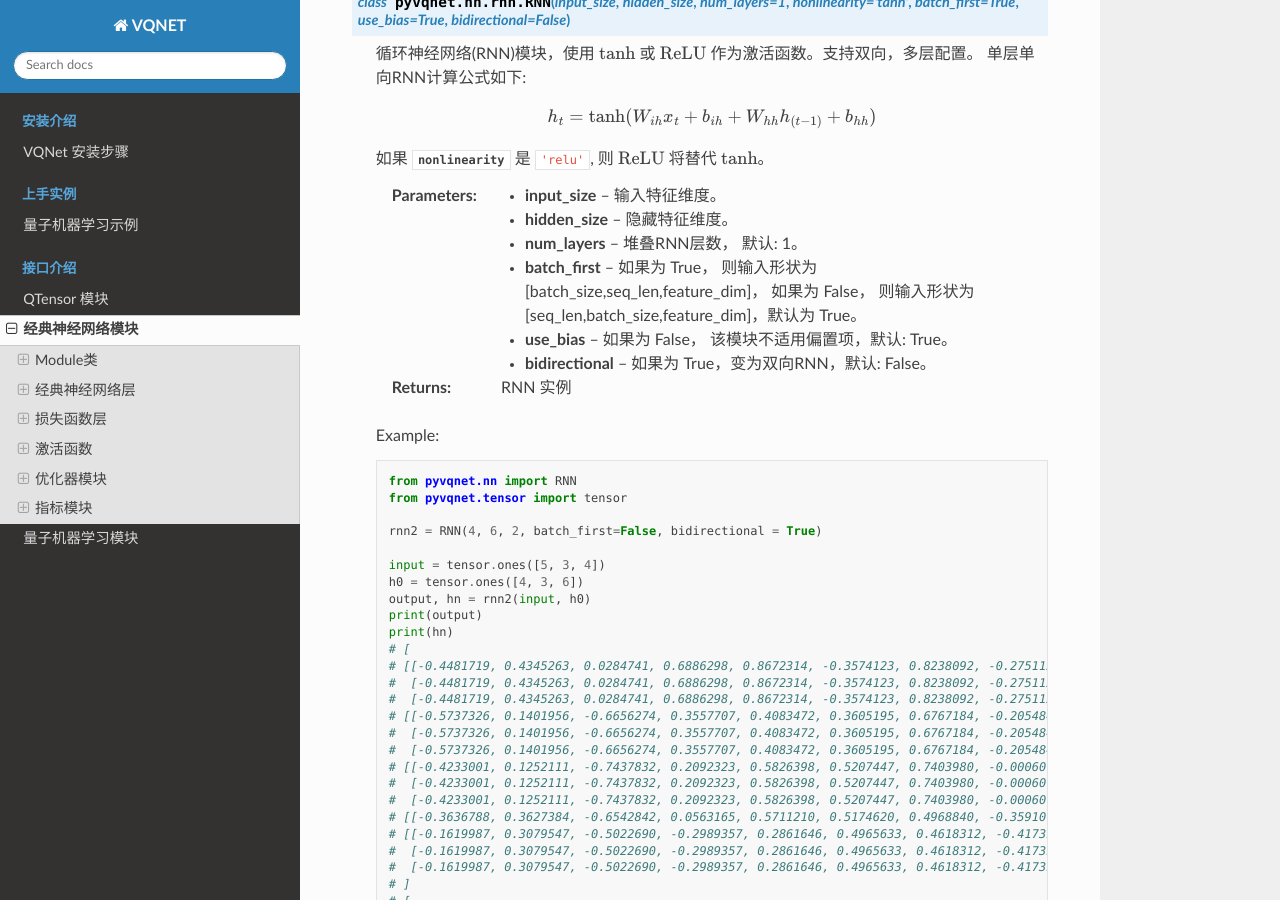
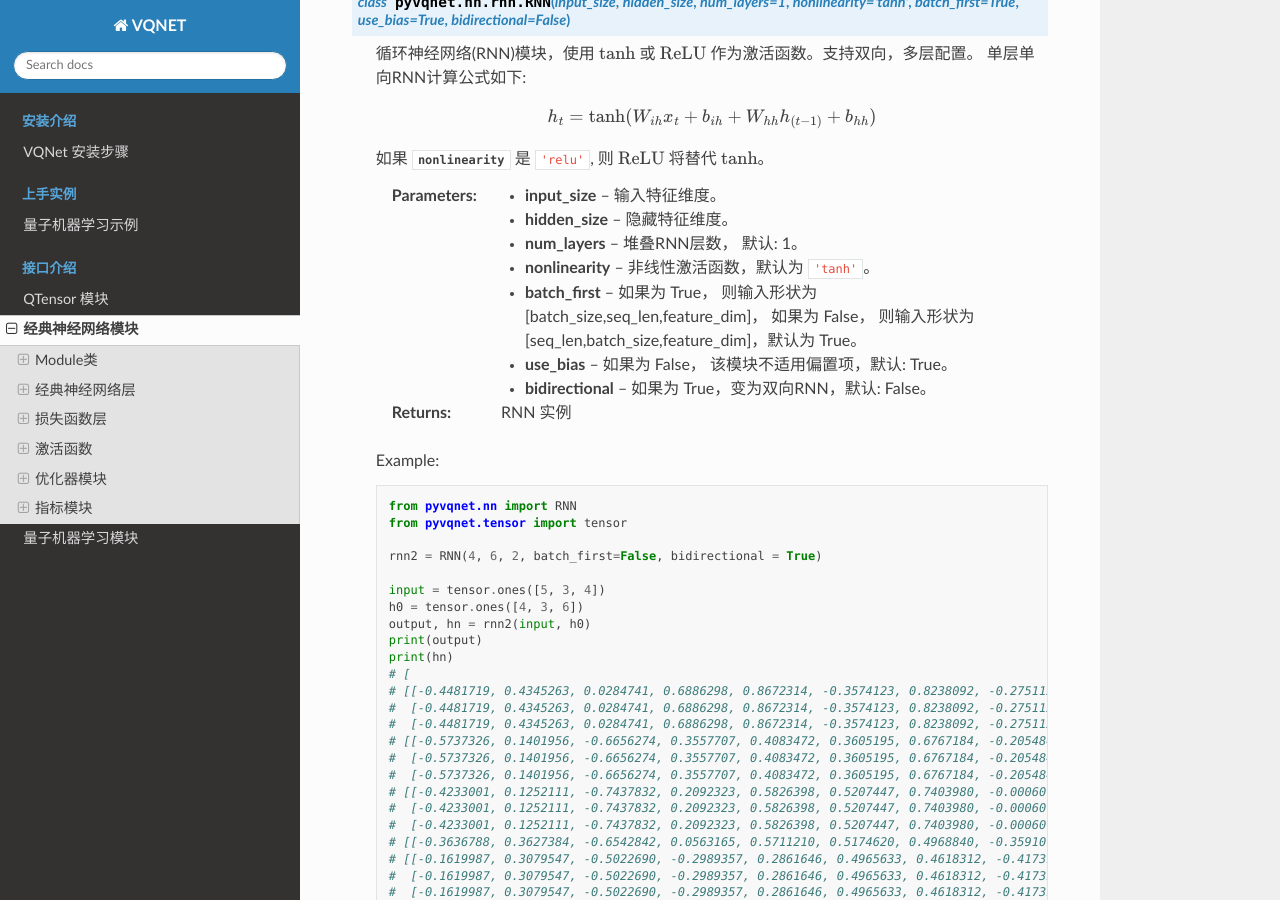
Before and after one commit to OriginQ/VQNET2.0-tutorial, a Sphinx documentation site: the page built from source/rst/nn.rst, in a window 1280 px wide and 900 px high, scrolled down 18596 px. Built offline with Sphinx 7.4.7 and the Read the Docs theme 2.0.0, drawn with Linux system fonts in a browser that asks for light colours.

Commit message:
[ref] add nonlinearity for rnn

```diff
--- a/source/rst/nn.rst
+++ b/source/rst/nn.rst
@@ -960,6 +960,7 @@ RNN
     :param input_size: 输入特征维度。
     :param hidden_size:  隐藏特征维度。
     :param num_layers: 堆叠RNN层数， 默认: 1。
+    :param nonlinearity: 非线性激活函数，默认为 ``'tanh'``。
     :param batch_first: 如果为 True， 则输入形状为 [batch_size,seq_len,feature_dim]，
      如果为 False， 则输入形状为 [seq_len,batch_size,feature_dim]，默认为 True。
     :param use_bias: 如果为 False， 该模块不适用偏置项，默认: True。
@@ -1336,10 +1337,8 @@ CrossEntropyLoss
         print(result)
         #[1.1508200]
 
-
 激活函数
 ----------------------------------
-
 
 Activation
 ^^^^^^^^^^^^^^^^^^^^^^^^^^^^^
```
